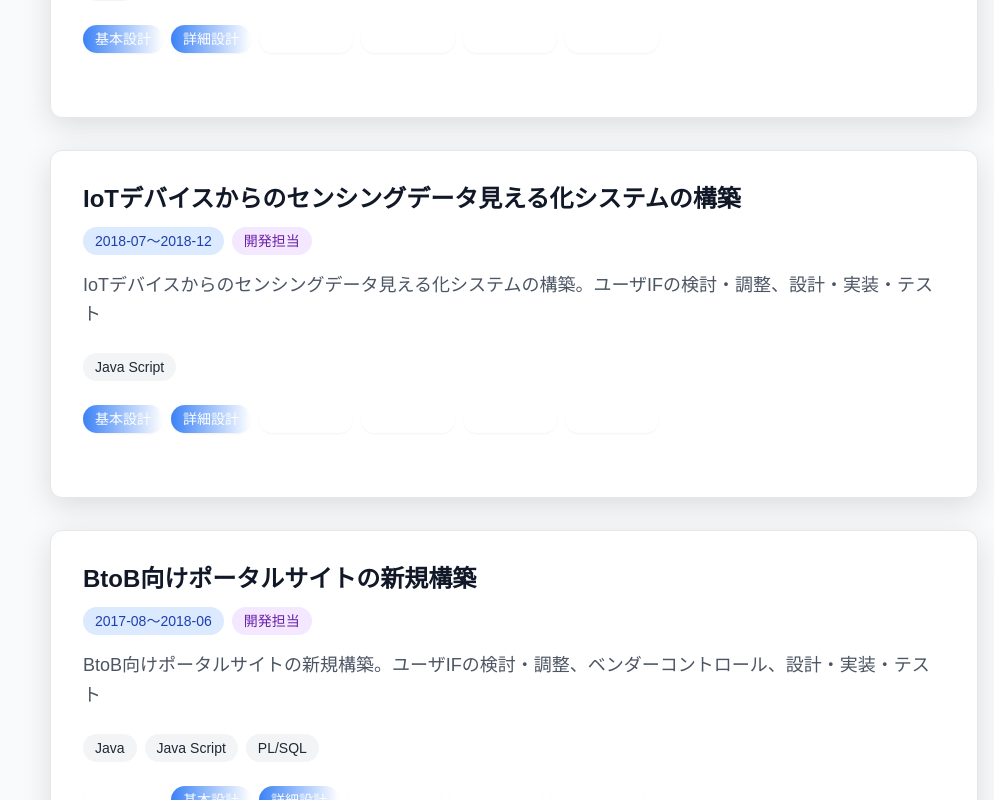
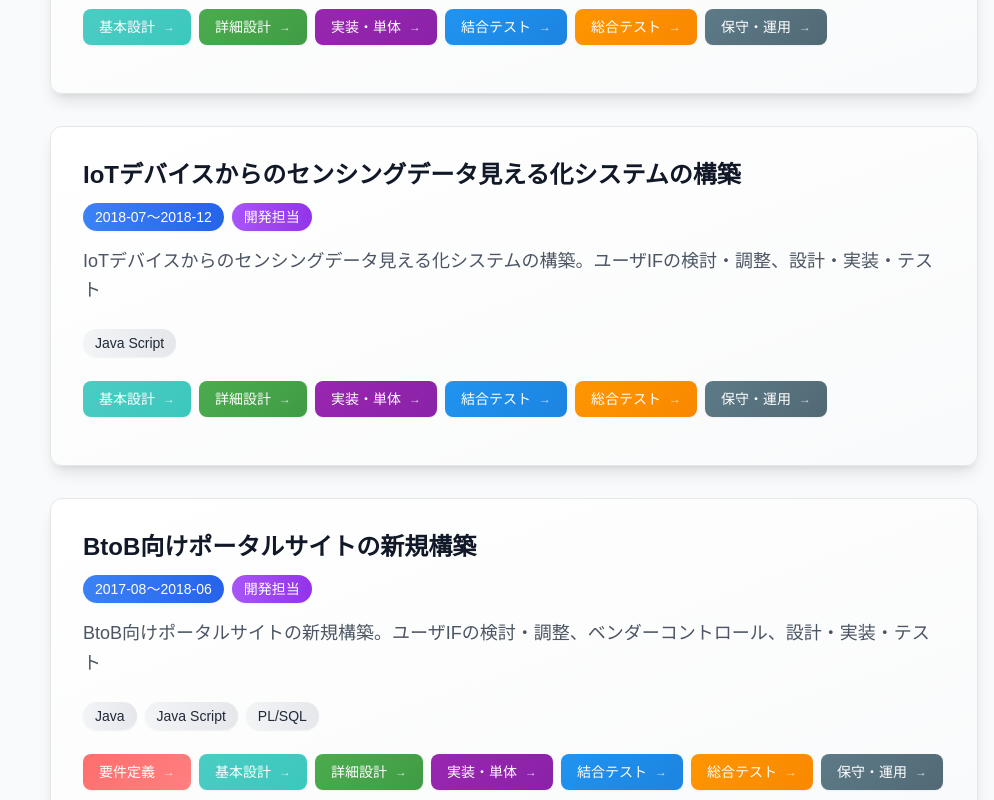
Before and after one commit to se-like/portfolio-site, a Next.js app in the folder frontend/: page /projects in a window 1280 px wide. Shown: the part 1100-1900 px from the top of the page, without its empty margins (286-1280 px from the left). Built offline with nearby package versions, Linux system fonts and the light colour scheme.

Commit message:
feat: フェーズごとに異なる色のグラデーションを適用し、視認性を向上

```diff
--- a/frontend/src/app/globals.css
+++ b/frontend/src/app/globals.css
@@ -58,19 +58,62 @@ body {
 
 /* Vibrant Gradients */
 .gradient-primary {
-  background: linear-gradient(135deg, var(--primary) 0%, var(--secondary) 100%);
+  background: linear-gradient(135deg, #FF6B6B 0%, #FF8E8E 100%);
   background-size: 200% 200%;
   animation: gradientMove 8s ease infinite;
 }
 
 .gradient-secondary {
-  background: linear-gradient(135deg, var(--secondary) 0%, var(--accent) 100%);
+  background: linear-gradient(135deg, #4ECDC4 0%, #2EC3B8 100%);
   background-size: 200% 200%;
   animation: gradientMove 8s ease infinite;
 }
 
 .gradient-accent {
-  background: linear-gradient(135deg, var(--accent) 0%, var(--primary) 100%);
+  background: linear-gradient(135deg, #4CAF50 0%, #388E3C 100%);
+  background-size: 200% 200%;
+  animation: gradientMove 8s ease infinite;
+}
+
+/* Phase Gradients */
+.gradient-requirement {
+  background: linear-gradient(135deg, #FF6B6B 0%, #FF8E8E 100%);
+  background-size: 200% 200%;
+  animation: gradientMove 8s ease infinite;
+}
+
+.gradient-basic-design {
+  background: linear-gradient(135deg, #4ECDC4 0%, #2EC3B8 100%);
+  background-size: 200% 200%;
+  animation: gradientMove 8s ease infinite;
+}
+
+.gradient-detail-design {
+  background: linear-gradient(135deg, #4CAF50 0%, #388E3C 100%);
+  background-size: 200% 200%;
+  animation: gradientMove 8s ease infinite;
+}
+
+.gradient-implementation {
+  background: linear-gradient(135deg, #9C27B0 0%, #7B1FA2 100%);
+  background-size: 200% 200%;
+  animation: gradientMove 8s ease infinite;
+}
+
+.gradient-integration-test {
+  background: linear-gradient(135deg, #2196F3 0%, #1976D2 100%);
+  background-size: 200% 200%;
+  animation: gradientMove 8s ease infinite;
+}
+
+.gradient-system-test {
+  background: linear-gradient(135deg, #FF9800 0%, #F57C00 100%);
+  background-size: 200% 200%;
+  animation: gradientMove 8s ease infinite;
+}
+
+.gradient-maintenance {
+  background: linear-gradient(135deg, #607D8B 0%, #455A64 100%);
   background-size: 200% 200%;
   animation: gradientMove 8s ease infinite;
 }
--- a/frontend/src/app/projects/page.tsx
+++ b/frontend/src/app/projects/page.tsx
@@ -123,16 +123,16 @@ export default function ProjectsPage() {
                 {filteredProjects.map((project, index) => (
                   <div
                     key={index}
-                    className="bg-white dark:bg-gray-800 rounded-xl shadow-[0_8px_30px_rgb(0,0,0,0.12)] dark:shadow-[0_8px_30px_rgb(0,0,0,0.3)] p-8 w-full hover:shadow-[0_8px_30px_rgb(0,0,0,0.16)] dark:hover:shadow-[0_8px_30px_rgb(0,0,0,0.4)] transition-all duration-300 border border-gray-200 dark:border-gray-700"
+                    className="bg-gradient-to-br from-white to-gray-50 dark:from-gray-800 dark:to-gray-900 rounded-xl shadow-lg dark:shadow-gray-900/50 p-8 w-full hover:shadow-xl dark:hover:shadow-gray-900/70 transition-all duration-300 border border-gray-200 dark:border-gray-700"
                   >
                     <h3 className="text-2xl font-bold text-gray-900 dark:text-white mb-3 line-clamp-2">
                       {project.title}
                     </h3>
                     <div className="flex flex-wrap gap-2 mb-4">
-                      <span className="px-3 py-1 bg-blue-100 dark:bg-blue-900/50 text-blue-800 dark:text-blue-200 text-sm font-medium rounded-full">
+                      <span className="px-3 py-1 bg-gradient-to-r from-blue-500 to-blue-600 text-white text-sm font-medium rounded-full shadow-sm">
                         {project.period}
                       </span>
-                      <span className="px-3 py-1 bg-purple-100 dark:bg-purple-900/50 text-purple-800 dark:text-purple-200 text-sm font-medium rounded-full">
+                      <span className="px-3 py-1 bg-gradient-to-r from-purple-500 to-purple-600 text-white text-sm font-medium rounded-full shadow-sm">
                         {project.role}
                       </span>
                     </div>
@@ -144,21 +144,27 @@ export default function ProjectsPage() {
                       {project.technologies?.map((tech: string, techIndex: number) => (
                         <span
                           key={techIndex}
-                          className="px-3 py-1 bg-gray-100 dark:bg-gray-700/50 text-gray-800 dark:text-gray-200 text-sm font-medium rounded-full"
+                          className="px-3 py-1 bg-gradient-to-r from-gray-100 to-gray-200 dark:from-gray-700 dark:to-gray-800 text-gray-800 dark:text-gray-200 text-sm font-medium rounded-full shadow-sm"
                         >
                           {tech}
                         </span>
                       ))}
                     </div>
 
-                    <div className="flex flex-wrap gap-2 mb-8">
+                    <div className="flex flex-wrap gap-2 mb-4">
                       {project.phases.map((phase: string, phaseIndex: number) => (
-                        <span
+                        <div
                           key={phaseIndex}
-                          className={`px-3 py-1 text-sm font-medium rounded-full bg-gradient-to-r ${getPhaseColor(phase)} text-white shadow-sm`}
+                          className="relative group"
                         >
-                          {phase}
-                        </span>
+                          <span
+                            className={`px-4 py-2 ${getPhaseColor(phase)} text-white text-sm font-medium rounded-lg shadow-sm flex items-center transition-all duration-300 group-hover:scale-105 hover:shadow-lg`}
+                          >
+                            {phase}
+                            <span className="ml-2 text-xs opacity-75">→</span>
+                          </span>
+                          <div className="absolute -bottom-1 left-0 w-full h-1 bg-gradient-to-r from-transparent via-white to-transparent opacity-0 group-hover:opacity-100 transition-opacity duration-300"></div>
+                        </div>
                       ))}
                     </div>
 
--- a/frontend/src/types/project.ts
+++ b/frontend/src/types/project.ts
@@ -24,14 +24,30 @@ export interface ProjectsData {
 
 export type PhaseColor = 'from-orange-500 to-orange-600' | 'from-blue-500 to-blue-600' | 'from-green-500 to-green-600' | 'from-purple-500 to-purple-600' | 'from-pink-500 to-pink-600' | 'from-gray-500 to-gray-600';
 
-export const getPhaseColor = (phase: string): PhaseColor => {
-  if (phase.includes('要件')) return 'from-orange-500 to-orange-600';
-  if (phase.includes('設計')) return 'from-blue-500 to-blue-600';
-  if (phase.includes('実装')) return 'from-green-500 to-green-600';
-  if (phase.includes('テスト')) return 'from-purple-500 to-purple-600';
-  if (phase.includes('保守')) return 'from-pink-500 to-pink-600';
-  return 'from-gray-500 to-gray-600';
-};
+export function getPhaseColor(phase: string): string {
+  if (phase.includes('要件定義')) {
+    return 'gradient-requirement';
+  }
+  if (phase.includes('基本設計')) {
+    return 'gradient-basic-design';
+  }
+  if (phase.includes('詳細設計')) {
+    return 'gradient-detail-design';
+  }
+  if (phase.includes('実装・単体')) {
+    return 'gradient-implementation';
+  }
+  if (phase.includes('結合テスト')) {
+    return 'gradient-integration-test';
+  }
+  if (phase.includes('総合テスト')) {
+    return 'gradient-system-test';
+  }
+  if (phase.includes('保守・運用')) {
+    return 'gradient-maintenance';
+  }
+  return 'gradient-maintenance';
+}
 
 export interface ProjectFilter {
   technologies: string[];
```
